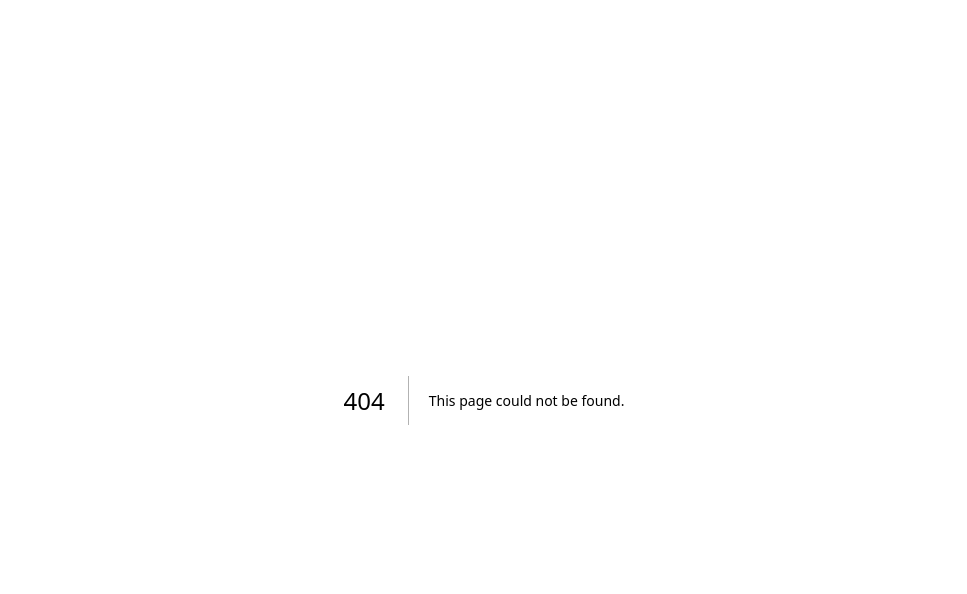
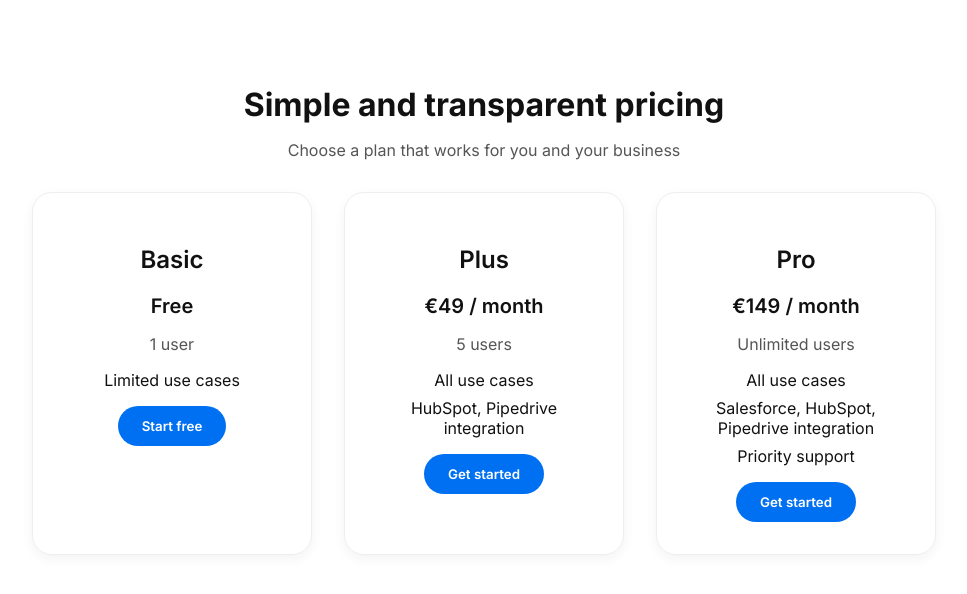
Before and after one commit to Pleefy/pleefy-web, a Next.js app: page /pricing in a window 1280 px wide. Before the commit this address had no page. Shown: the top 594 px of the page, without its empty margins (156-1123 px from the left). Built offline with nearby package versions, Linux system fonts and the light colour scheme.

Commit message:
Add files via upload

```diff
--- a/app/(marketing)/page.tsx
+++ b/app/(marketing)/page.tsx
@@ -1,8 +1,8 @@
 export default function Page() {
   return (
-    <main>
-      <h1>Welkom bij Pleefy</h1>
-      <p>Realtime gespreksassistent gekoppeld aan je CRM.</p>
+    <main style={{ textAlign: "center", padding: "4rem" }}>
+      <h1 style={{ fontSize: "2.5rem", marginBottom: "1rem" }}>Welkom bij Pleefy</h1>
+      <p style={{ fontSize: "1.25rem", color: "#555" }}>Realtime gespreksassistent gekoppeld aan je CRM.</p>
     </main>
   );
 }
--- /dev/null
+++ b/app/api/checkout/route.ts
@@ -0,0 +1,9 @@
+import { NextResponse } from "next/server";
+
+export async function GET(req: Request) {
+  const { searchParams } = new URL(req.url);
+  const plan = searchParams.get("plan");
+
+  // Hier normaal Stripe Checkout sessie maken, nu dummy
+  return NextResponse.redirect("https://example.com/success");
+}
--- /dev/null
+++ b/app/pricing/page.tsx
@@ -0,0 +1,53 @@
+'use client';
+
+import React from 'react';
+
+const plans = [
+  {
+    name: "Basic",
+    price: "Free",
+    users: "1 user",
+    features: ["Limited use cases"],
+    button: { text: "Start free", href: "/signup" }
+  },
+  {
+    name: "Plus",
+    price: "€49 / month",
+    users: "5 users",
+    features: ["All use cases", "HubSpot, Pipedrive integration"],
+    button: { text: "Get started", href: "/api/checkout?plan=plus" }
+  },
+  {
+    name: "Pro",
+    price: "€149 / month",
+    users: "Unlimited users",
+    features: ["All use cases", "Salesforce, HubSpot, Pipedrive integration", "Priority support"],
+    button: { text: "Get started", href: "/api/checkout?plan=pro" }
+  }
+];
+
+export default function PricingPage() {
+  return (
+    <main style={{ padding: "4rem", textAlign: "center" }}>
+      <h1 style={{ fontSize: "2rem", fontWeight: 700, marginBottom: "0.5rem" }}>Simple and transparent pricing</h1>
+      <p style={{ color: "#555", marginBottom: "2rem" }}>Choose a plan that works for you and your business</p>
+      <div style={{ display: "flex", justifyContent: "center", gap: "2rem", flexWrap: "wrap" }}>
+        {plans.map((plan) => (
+          <div key={plan.name} style={{ border: "1px solid #eee", borderRadius: "20px", padding: "2rem", width: "280px", textAlign: "center", boxShadow: "0 4px 12px rgba(0,0,0,0.05)" }}>
+            <h2 style={{ fontSize: "1.5rem", marginBottom: "1rem" }}>{plan.name}</h2>
+            <p style={{ fontSize: "1.25rem", fontWeight: 600, marginBottom: "1rem" }}>{plan.price}</p>
+            <p style={{ marginBottom: "1rem", color: "#555" }}>{plan.users}</p>
+            <ul style={{ listStyle: "none", padding: 0, margin: "1rem 0" }}>
+              {plan.features.map((f) => (
+                <li key={f} style={{ marginBottom: "0.5rem" }}>{f}</li>
+              ))}
+            </ul>
+            <a href={plan.button.href}>
+              <button style={{ background: "#0070f3", color: "white", borderRadius: "20px", padding: "12px 24px", fontWeight: 600 }}>{plan.button.text}</button>
+            </a>
+          </div>
+        ))}
+      </div>
+    </main>
+  );
+}
--- a/styles/globals.css
+++ b/styles/globals.css
@@ -1 +1,27 @@
-body { font-family: sans-serif; margin: 0; padding: 0; }
+
+@import url('https://fonts.googleapis.com/css2?family=Inter:wght@400;600;700&display=swap');
+
+* {
+  box-sizing: border-box;
+}
+
+body {
+  font-family: 'Inter', sans-serif;
+  margin: 0;
+  padding: 0;
+  background: #ffffff;
+  color: #111111;
+}
+
+h1, h2, h3 {
+  font-weight: 600;
+}
+
+button {
+  font-family: inherit;
+  border: none;
+  padding: 12px 24px;
+  border-radius: 20px;
+  font-weight: 600;
+  cursor: pointer;
+}
```
Also changed, not shown: app/cancel/page.tsx (added, +8 -0 lines), app/success/page.tsx (added, +8 -0 lines), package.json (line endings or trailing spaces).
